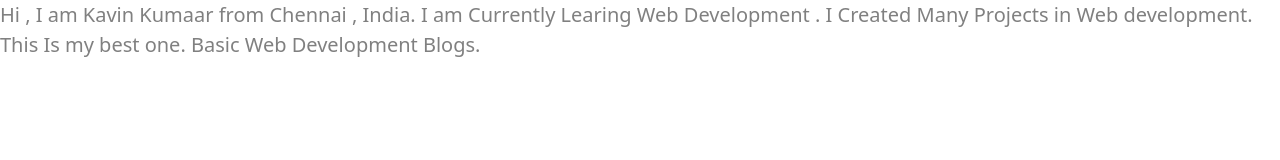
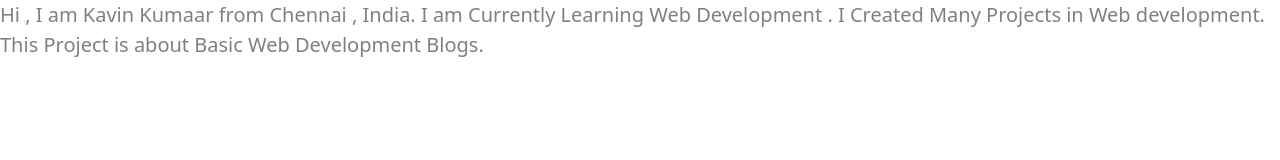
Before and after one commit to Kavin-web/My-First-Blogging-Site, a plain HTML site: page aboutus.html in a window 1280 px wide. Drawn offline with nearby package versions, Linux system fonts and the light colour scheme.

Commit message:
changes to about pages

```diff
--- a/aboutus.html
+++ b/aboutus.html
@@ -19,8 +19,7 @@
 <body>
 
 
-    <p> Hi , I am Kavin Kumaar from Chennai , India. I am Currently Learing Web Development . I Created Many Projects in Web development. This Is my best one.
-                 Basic Web Development Blogs.
+    <p> Hi , I am Kavin Kumaar from Chennai , India. I am Currently Learning Web Development . I Created Many Projects in Web development. This Project  is about Basic Web Development Blogs.
     </p>
 
 
```
